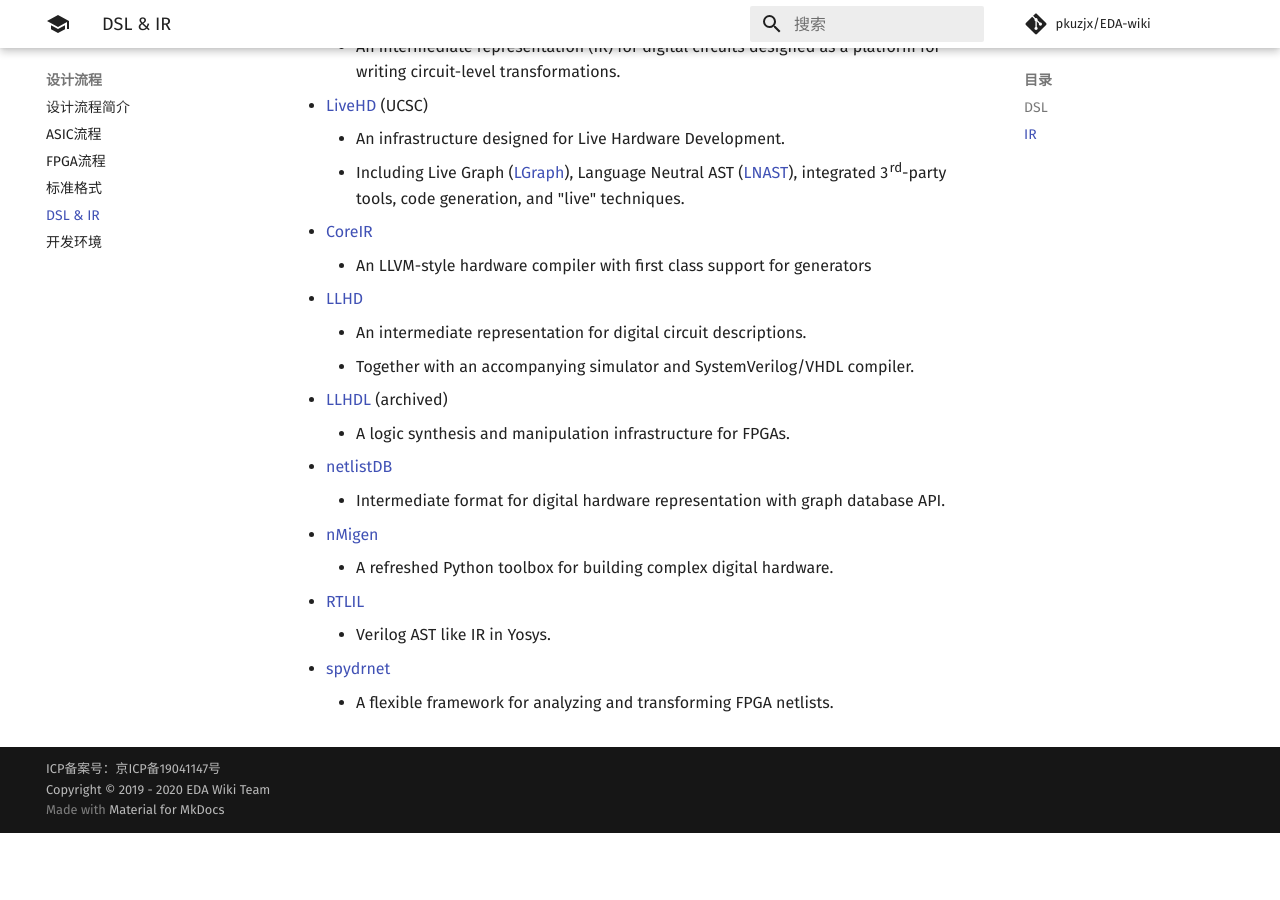
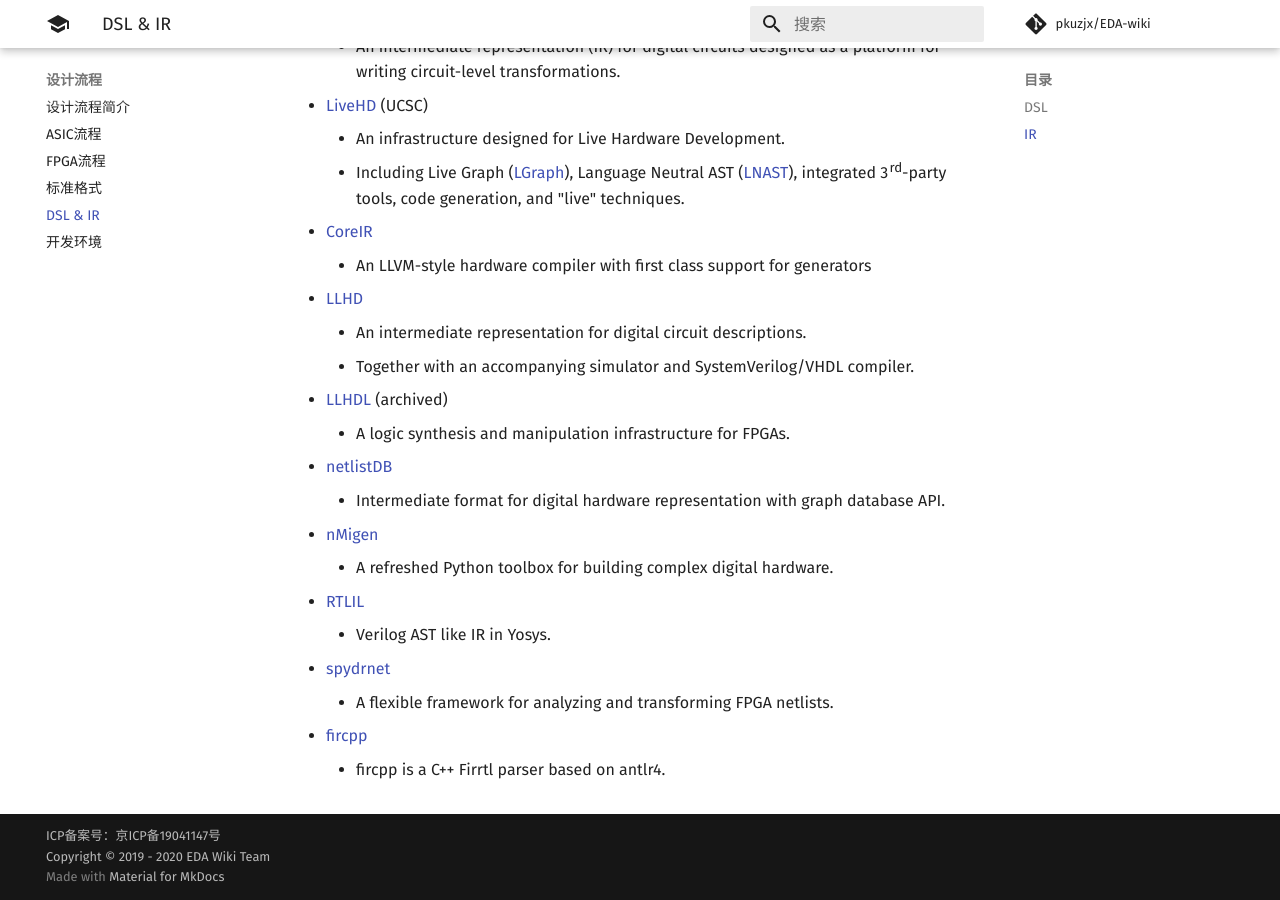
Before and after one commit to daitoto/EDA-wiki, an MkDocs documentation site: the page built from docs/flow/dsl.md, in a window 1280 px wide and 900 px high, scrolled down 1002 px. Built offline with MkDocs 1.6.1 and Material for MkDocs 9.7.7, drawn with Linux system fonts in a browser that asks for light colours; comment, search, counter and statistics services are not loaded; before the commit the page ends 1835 px from its top, so only the background shows below that.

Commit message:
Update dsl.md

```diff
--- a/docs/flow/dsl.md
+++ b/docs/flow/dsl.md
@@ -35,3 +35,5 @@
    - Verilog AST like IR in Yosys.
  - [spydrnet](https://byuccl.github.io/spydrnet/)
    - A flexible framework for analyzing and transforming FPGA netlists.
+ - [fircpp](https://github.com/easysoc/fircpp)
+   - fircpp is a C++ Firrtl parser based on antlr4.
```
